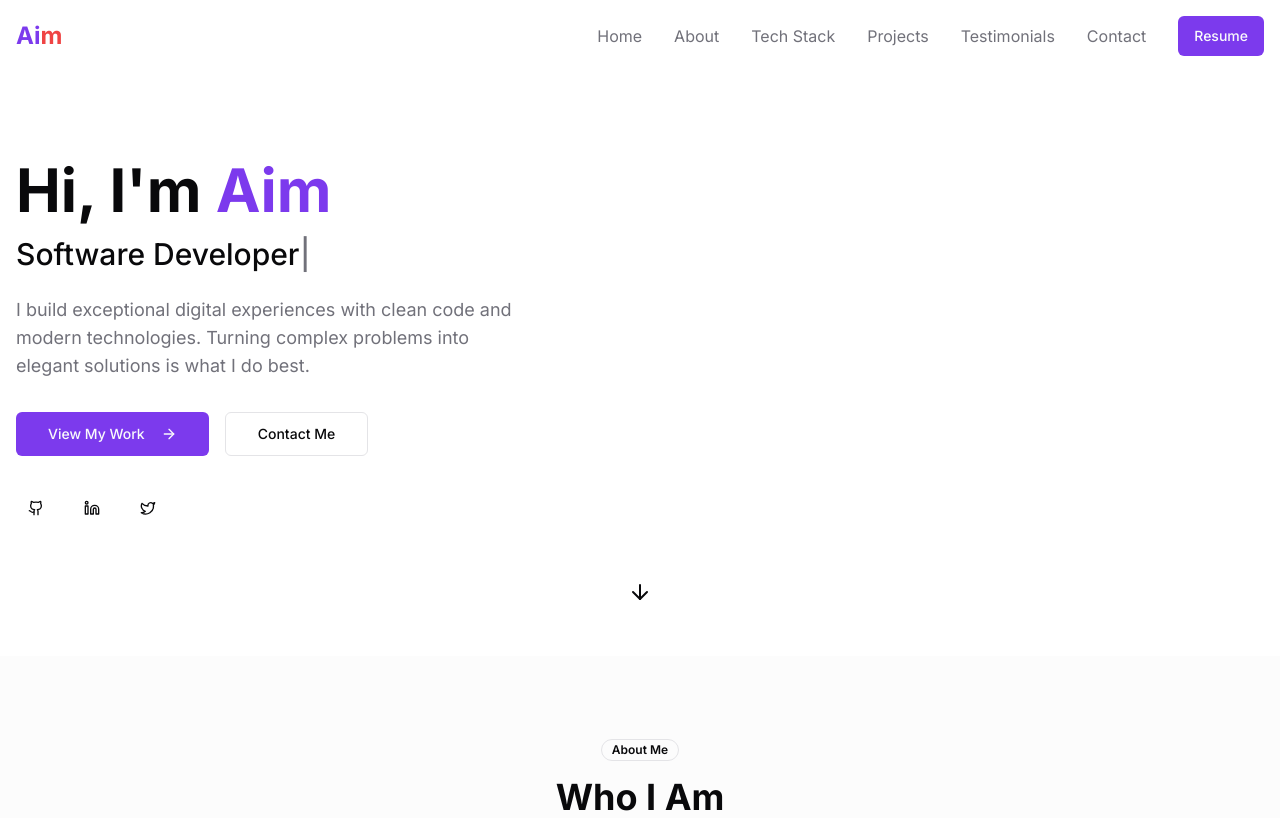
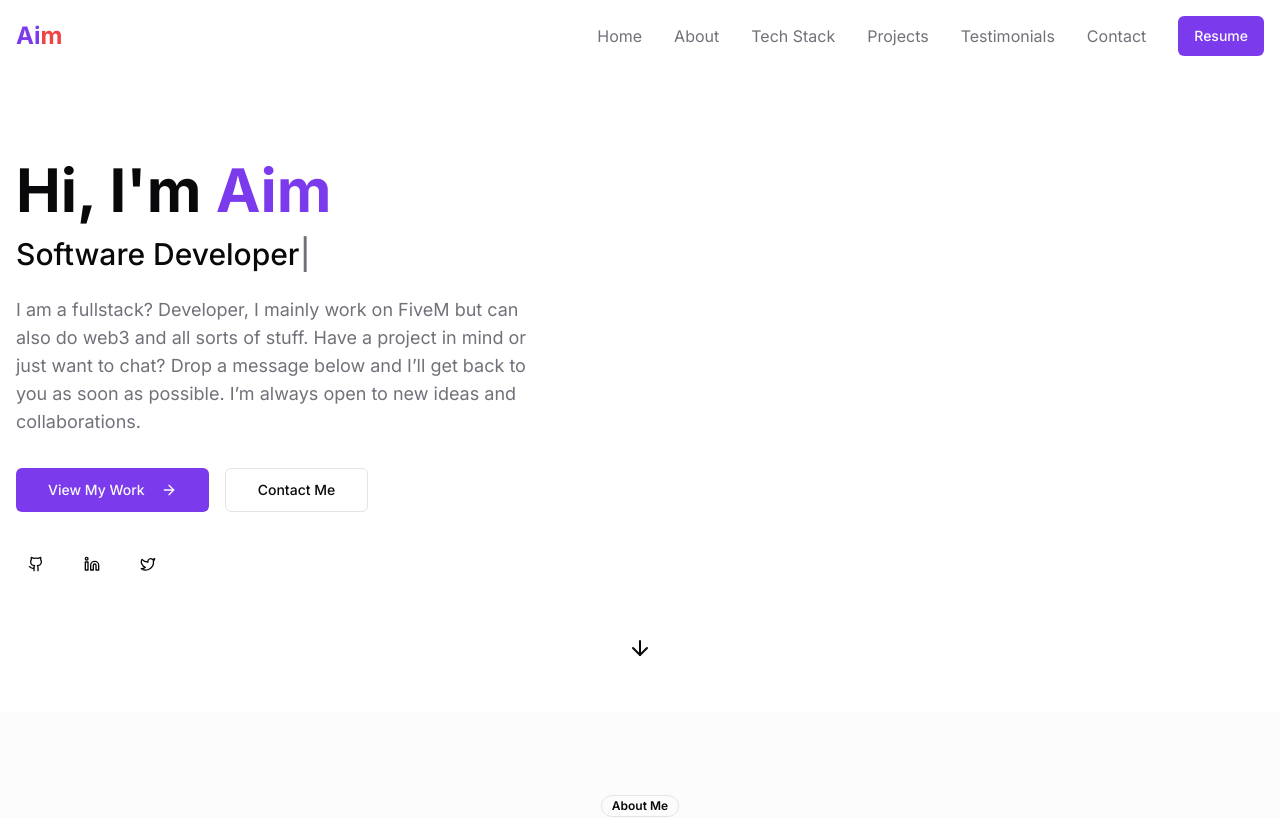
Before and after one commit to 5hahfivem/website, a Next.js app: page / in a window 1280 px wide. Shown: the top 818 px of the page. Built offline with nearby package versions, Linux system fonts and the light colour scheme.

Commit message:
Update hero component

```diff
--- a/components/hero.tsx
+++ b/components/hero.tsx
@@ -47,10 +47,9 @@ export default function Hero() {
               <span className="animate-blink">|</span>
             </h2>
             <p className="text-lg text-muted-foreground mb-8 max-w-lg">
-              I build exceptional digital experiences with clean code and modern technologies. Turning complex problems
-              into elegant solutions is what I do best.
+              I am a fullstack? Developer, I mainly work on FiveM but can also do web3 and all sorts of stuff.
+              Have a project in mind or just want to chat? Drop a message below and I’ll get back to you as soon as possible. I’m always open to new ideas and collaborations.
             </p>
-
             <div className="flex flex-col sm:flex-row gap-4">
               <Button size="lg" className="group" onClick={() => scrollToSection("projects")}>
                 View My Work
```
